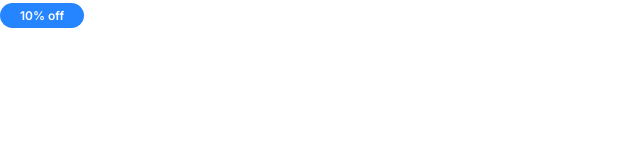
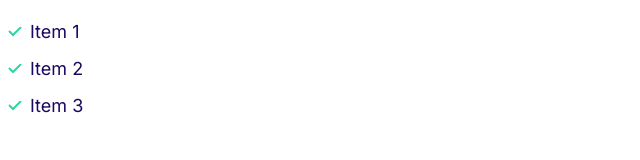
Before and after one commit to kumailalidev/Moshify, a plain HTML site: page index.html in a window 1280 px wide. Shown: the whole page, without its empty margins (0-640 px from the left). Drawn offline with Linux system fonts and the light colour scheme.

Commit message:
Build the lists component.

```diff
--- a/css/styles.css
+++ b/css/styles.css
@@ -103,7 +103,12 @@ a {
   white-space: nowrap; /* whatever appears inside will be on the same line. */
 }
 
-/* using BEM (Block, Element, Modifier naming convention) */
+/*
+  variations of badges
+  using OOP # 2 i.e. separate structure from skin
+  using BEM (Block, Element, Modifier naming convention)
+    - separate element and modifier using --.
+*/
 .badge--primary {
   background: var(--color-primary);
   color: white;
@@ -128,3 +133,38 @@ a {
     font-size: 1.2rem;
   }
 }
+
+/* List */
+.list {
+  list-style: none;
+  padding-left: 0;
+  color: var(--color-headings);
+}
+
+/*
+  variations of list
+  using OOP # 2 i.e. separate structure from skin
+  using BEM (Block, Element, Modifier naming convention)
+    - separating block from its elements by using __
+*/
+.list--inline .list__item {
+  display: inline-block;
+  margin-right: 2rem;
+}
+
+.list--tick {
+  list-style-image: url(../images/tick.svg);
+  padding-left: 3rem; /* by default tick image is off the screen (TODO: take a look why?) */
+}
+
+/* using nesting (more specific) */
+.list--tick .list__item {
+  padding-left: 0.5rem;
+  margin-bottom: 1rem;
+}
+
+@media screen and (min-width: 1024px) {
+  .list--tick .list__item {
+    padding-left: 0;
+  }
+}
--- a/index.html
+++ b/index.html
@@ -17,6 +17,10 @@
     <link rel="stylesheet" href="css/styles.css" />
   </head>
   <body>
-    <span class="badge badge--primary badge--small">10% off</span>
+    <ul class="list list--tick">
+      <li class="list__item">Item 1</li>
+      <li class="list__item">Item 2</li>
+      <li class="list__item">Item 3</li>
+    </ul>
   </body>
 </html>
```
Also changed, not shown: components/lists.html (added, +5 -0 lines), images/tick.svg (added).
